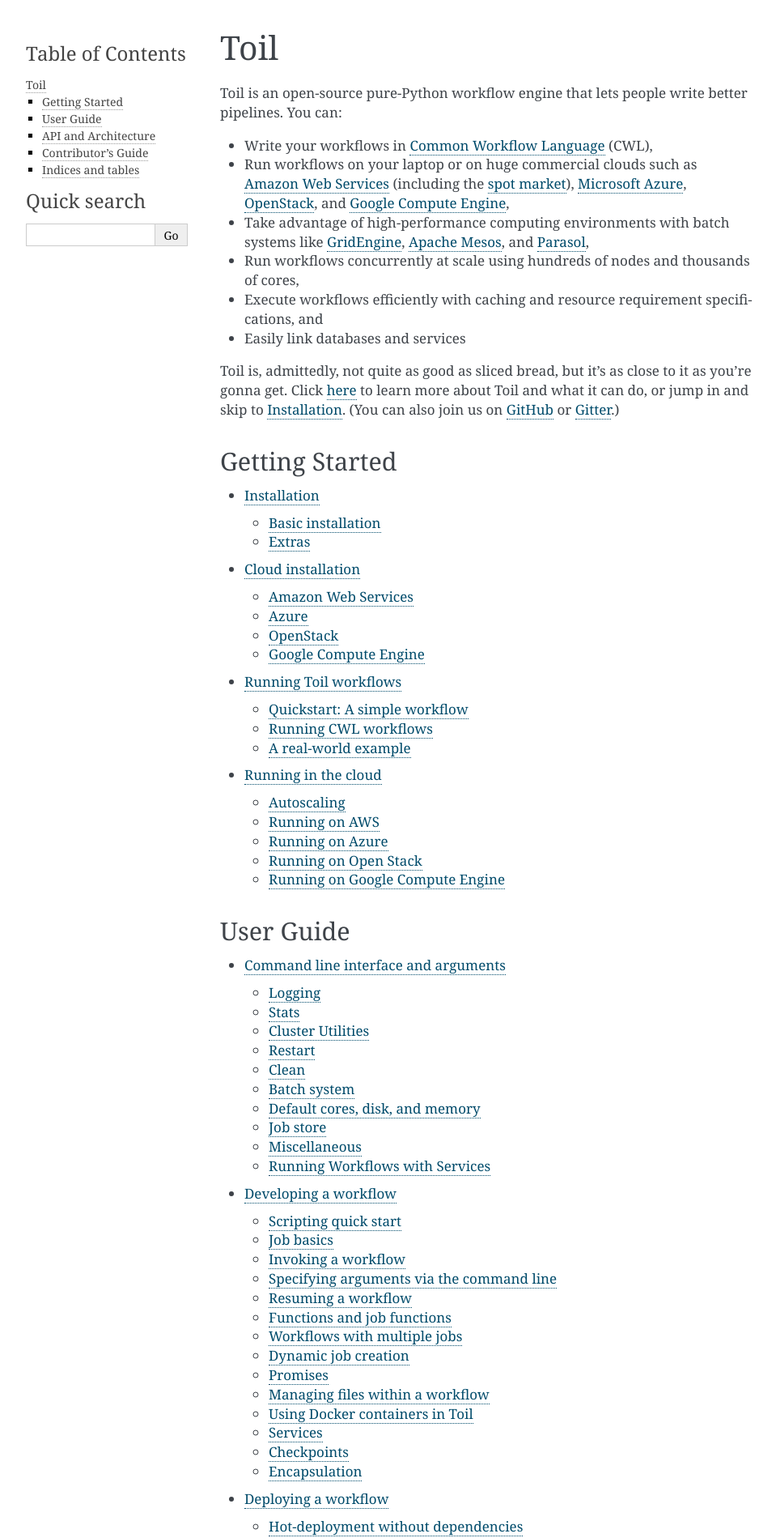
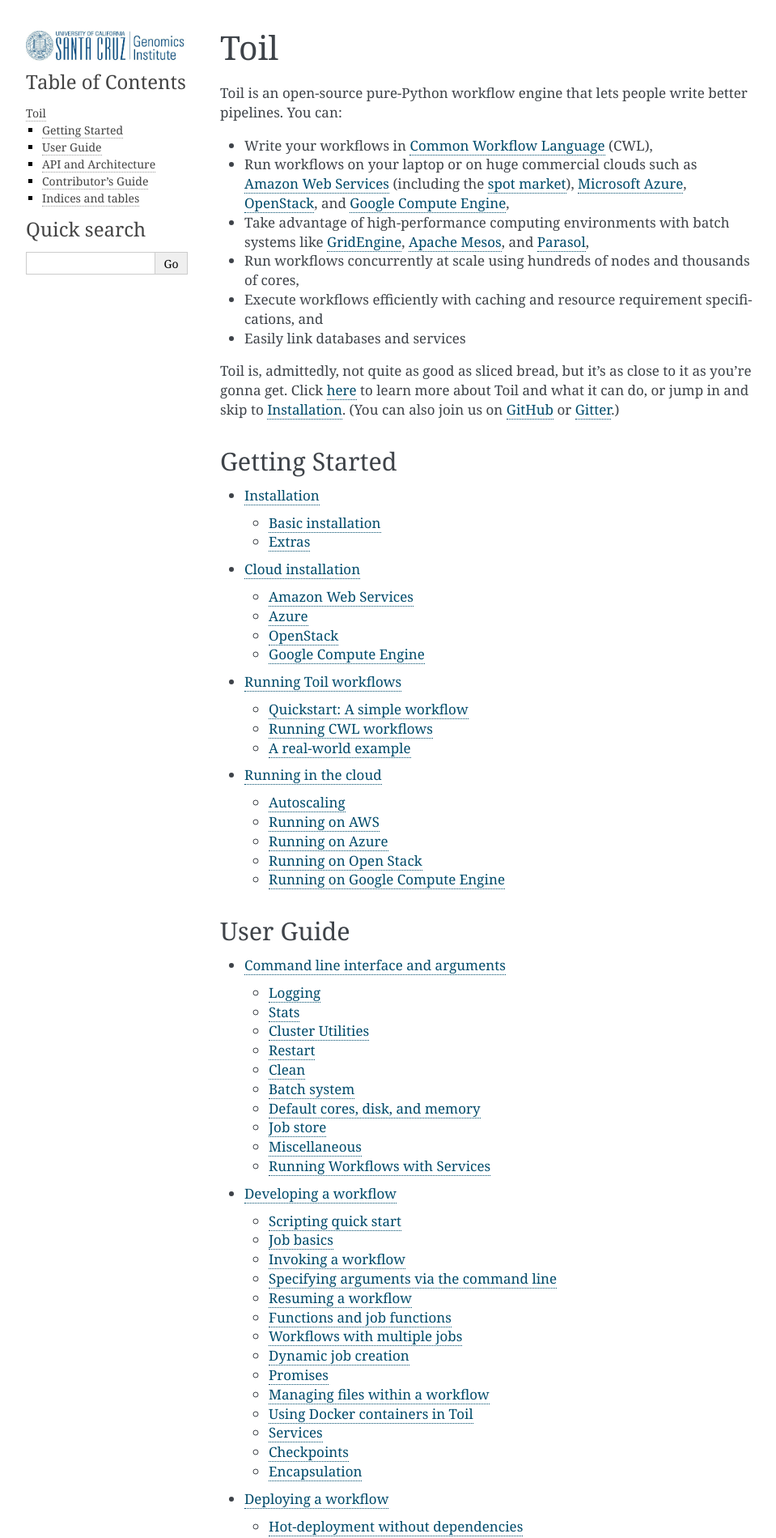
Before and after one commit to DataBiosphere/toil, a Sphinx documentation site: the page built from docs/index.rst, in a window 1280 px wide. Shown: the top 1899 px of the page at 81% size, without its empty margins (148-1107 px from the left). Built offline with Sphinx 7.4.7, drawn with Linux system fonts in a browser that asks for light colours; the version number could not be read and is left out.

Commit message:
Add Genomics Institute logo (fixes #850)

```diff
--- a/docs/conf.py
+++ b/docs/conf.py
@@ -176,17 +176,17 @@
 
 # The name of an image file (relative to this directory) to place at the top
 # of the sidebar.
-#html_logo = None
+html_logo = "_static/logo.png"
 
 # The name of an image file (within the static path) to use as favicon of the
 # docs.  This file should be a Windows icon file (.ico) being 16x16 or 32x32
 # pixels large.
-#html_favicon = None
+html_favicon = "_static/shortcut.png"
 
 # Add any paths that contain custom static files (such as style sheets) here,
 # relative to this directory. They are copied after the builtin static files,
 # so a file named "default.css" will overwrite the builtin "default.css".
-#html_static_path = ['_static']
+html_static_path = ['_static']
 
 # Add any extra paths that contain custom files (such as robots.txt or
 # .htaccess) here, relative to this directory. These files are copied
```
Also changed, not shown: docs/_static/logo.png (added), docs/_static/shortcut.png (added).
